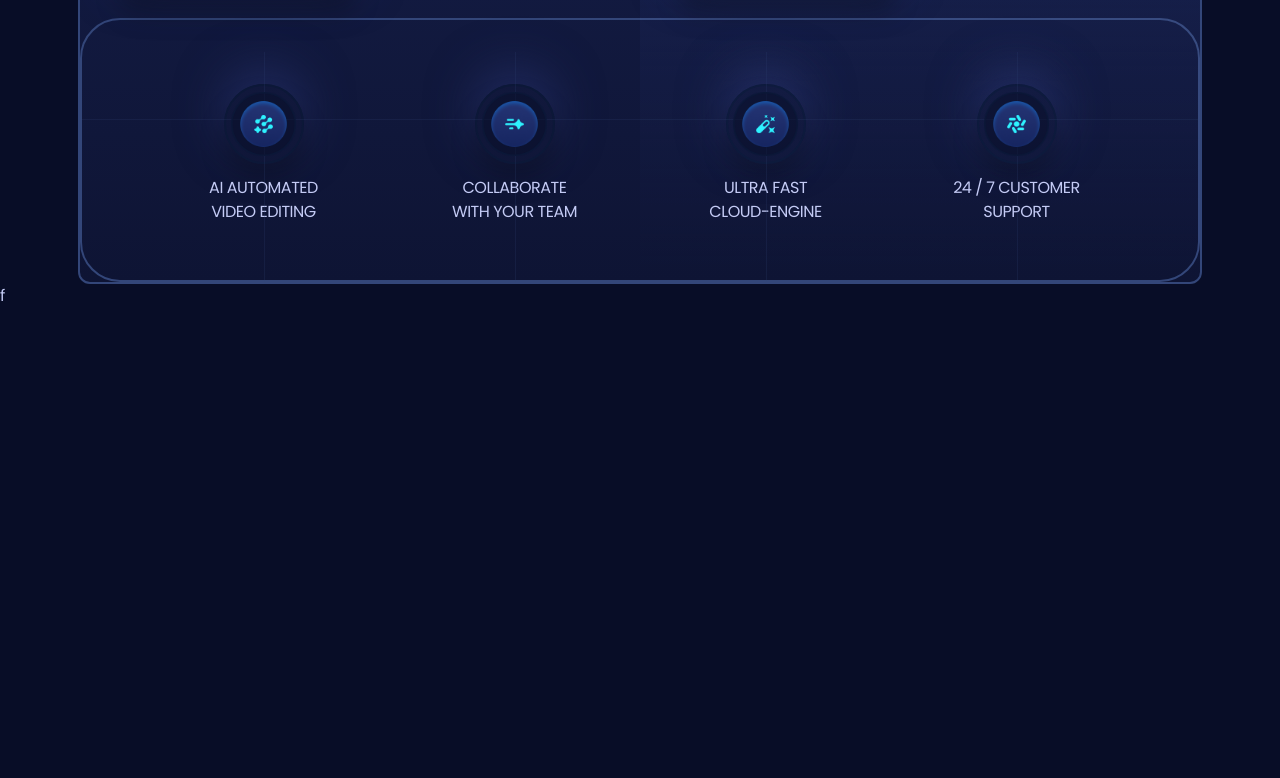
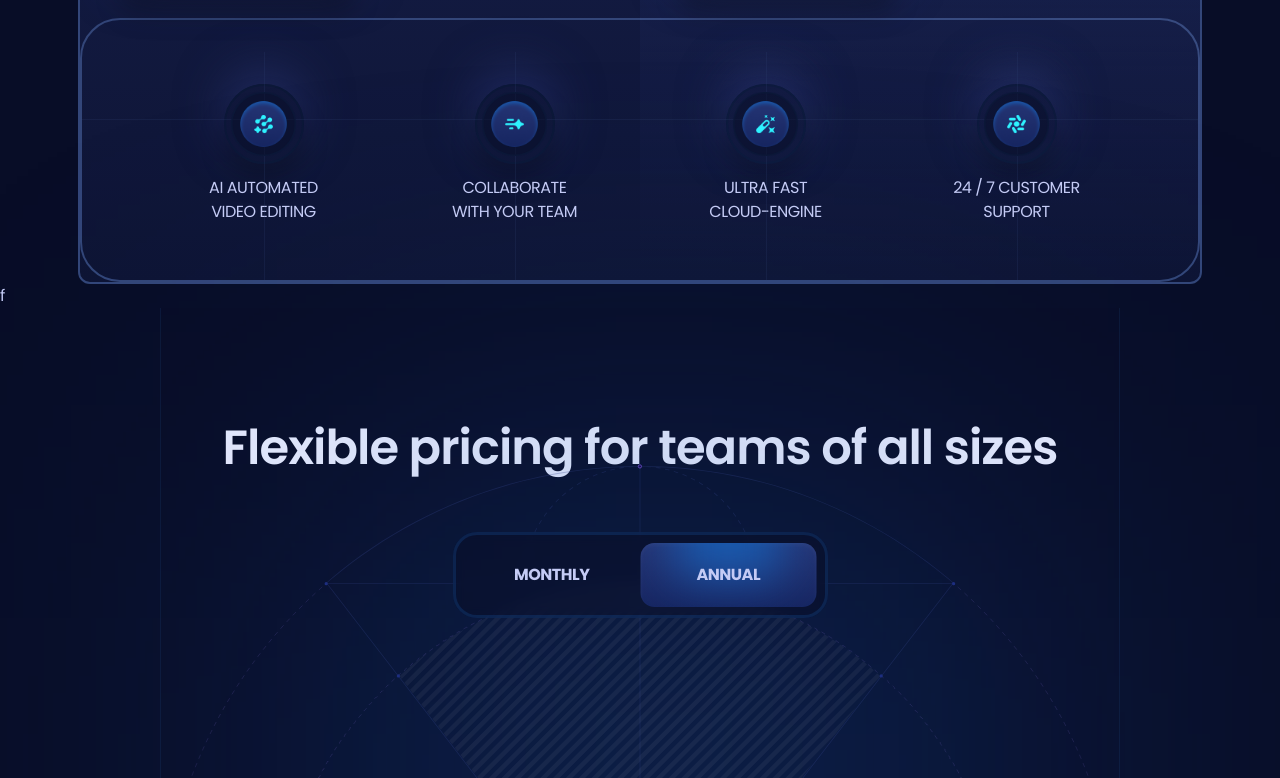
Before and after one commit to Assyko/xora, a React (Vite) app: page / in a window 1280 px wide. Shown: the part 1456-2234 px from the top of the page. Before the commit the page ends 1764 px from the top, so only its background shows below. Built offline with nearby package versions, Linux system fonts and the light colour scheme.

Commit message:
Pricing buttons

```diff
--- a/src/App.jsx
+++ b/src/App.jsx
@@ -1,12 +1,14 @@
 import Header from "./Sections/Header.jsx";
 import Hero from "./Sections/Hero.jsx";
 import Features from "./Sections/Features.jsx";
+import Pricing from "./Sections/Pricing.jsx";
 const App = () => {
   return (
     <main className="overflow-hidden">
       <Header />
       <Hero />
       <Features />
+      <Pricing />
     </main>
   );
 };
--- /dev/null
+++ b/src/Sections/Pricing.jsx
@@ -0,0 +1,71 @@
+import { Element } from "react-scroll";
+import clsx from "clsx";
+import { useState } from "react";
+
+const Pricing = () => {
+  const [monthly, setMonthly] = useState(false);
+  return (
+    <section>
+      <Element name="pricing">
+        <div className="container">
+          <div
+            className="max-w-960 pricing-head_before relative mx-auto
+          border-l border-r border-s2 bg-s1/50 pb-40 pt-28
+            max-xl:max-w-4xl max-lg:border-none max-md:pb-32 maxmd:pt-16"
+          >
+            <h3
+              className="h3 max-lgh4 max-md:h5 z-30relative mx-auto mb-14
+            maxwlg text-center text-p4 max-md:mb-11 max-sm:max-w-sm"
+            >
+              Flexible pricing for teams of all sizes
+            </h3>
+            <div
+              className="relative z-4 mx-auto max-w-md flex w-[375px] rounded-3xl
+            border-[3px] border-s4/25 bg-s1/50 p-2 backdrop-blur-[6px] max-md:w-[310px]"
+            >
+              <button
+                className={clsx("pricing-head_btn", monthly && "text-p4")}
+                onClick={() => setMonthly(true)}
+              >
+                Monthly
+              </button>
+              <button
+                className={clsx("pricing-head_btn", !monthly && "text-p4")}
+                onClick={() => setMonthly(false)}
+              >
+                Annual
+              </button>
+              <div
+                className={clsx(
+                  "g4 rounded-14 before:h-100 pricing-head_btn_before absolute" +
+                    " left-2 top-2 h-[calc(100%-16px)] w-[calc(50%-8px)] overflow-hidden" +
+                    " shadow-400 transition-transform duration-500",
+                  !monthly && "translate-x-full",
+                )}
+              />
+            </div>
+            <div className="pricing-bg">
+              <img
+                src="/images/bg-outlines.svg"
+                width={960}
+                height={380}
+                alt="outline"
+                className="relative z-2"
+              />
+              <img
+                src="/images/bg-outlines-fill.png"
+                width={960}
+                height={380}
+                alt="outline"
+                className="absolute z-2 inset-0 opacity-5 mix-blend-soft-light"
+              />
+            </div>
+          </div>
+          {/*  pricing*/}
+        </div>
+      </Element>
+    </section>
+  );
+};
+
+export default Pricing;
```
